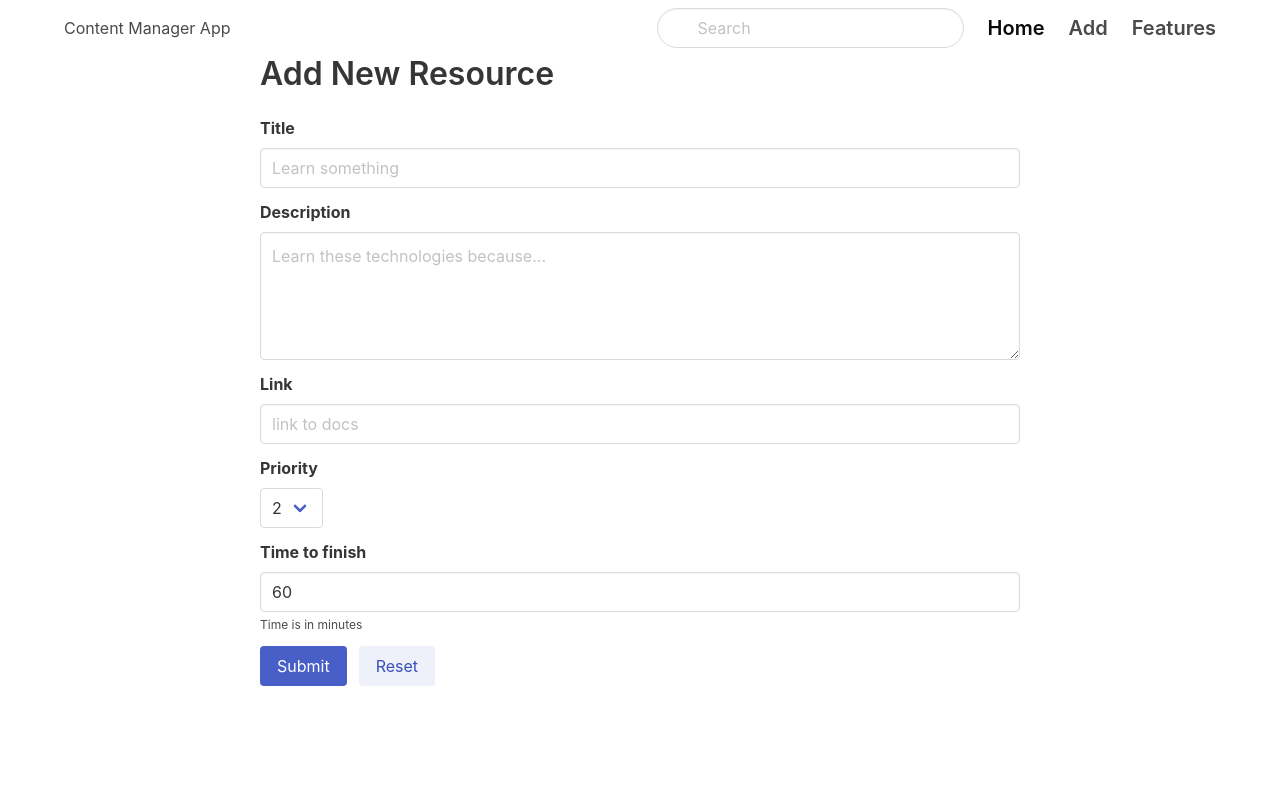
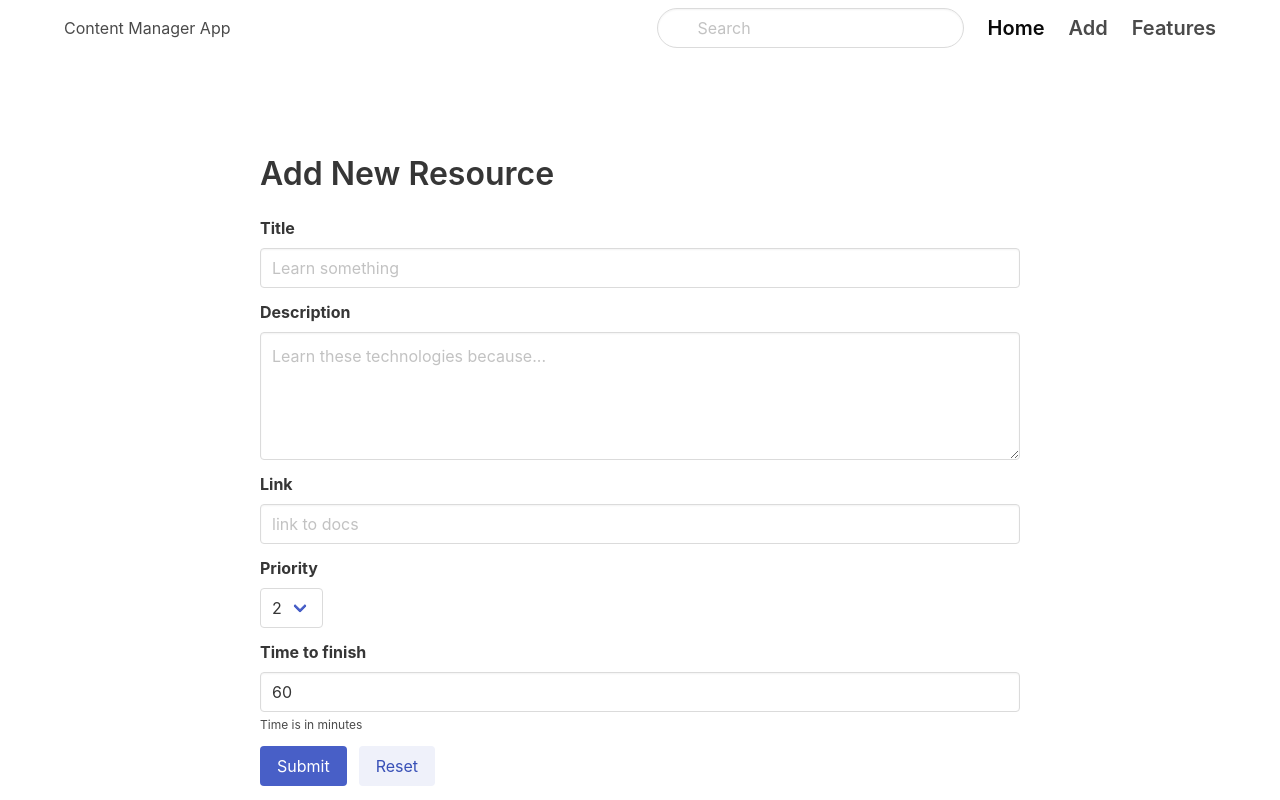
Before and after one commit to madeleineenberg/content-manager-app, a Next.js app: page /resources/new in a window 1280 px wide. Built offline with nearby package versions, Linux system fonts and the light colour scheme.

Commit message:
add: resource edit page

```diff
--- /dev/null
+++ b/pages/resources/[id]/edit.js
@@ -0,0 +1,6 @@
+import React from 'react';
+import Layout from 'components/Layout';
+
+export default function ResourceEdit() {
+  return <Layout>EDIT PAGE</Layout>;
+}
--- a/pages/resources/[id].js
+++ b/pages/resources/[id]/index.js
@@ -1,5 +1,6 @@
 import React from 'react';
 import Layout from 'components/Layout';
+import Link from 'next/link';
 
 export default function ResourceDetail({ resource }) {
   return (
@@ -14,6 +15,9 @@ export default function ResourceDetail({ resource }) {
                     <h2 className='subtitle is-4'>{resource.createdAt}</h2>
                     <h1 className='title'>{resource.title}</h1>
                     <p>{resource.description}</p>
+                    <Link href={`/resources/${resource.id}/edit`}>
+                      <a className='button is-warning'>Update</a>
+                    </Link>
                   </div>
                 </div>
               </div>
--- a/styles/globals.css
+++ b/styles/globals.css
@@ -14,3 +14,7 @@ a {
 * {
   box-sizing: border-box;
 }
+
+.resource-form {
+  margin-top: 100px;
+}
```
